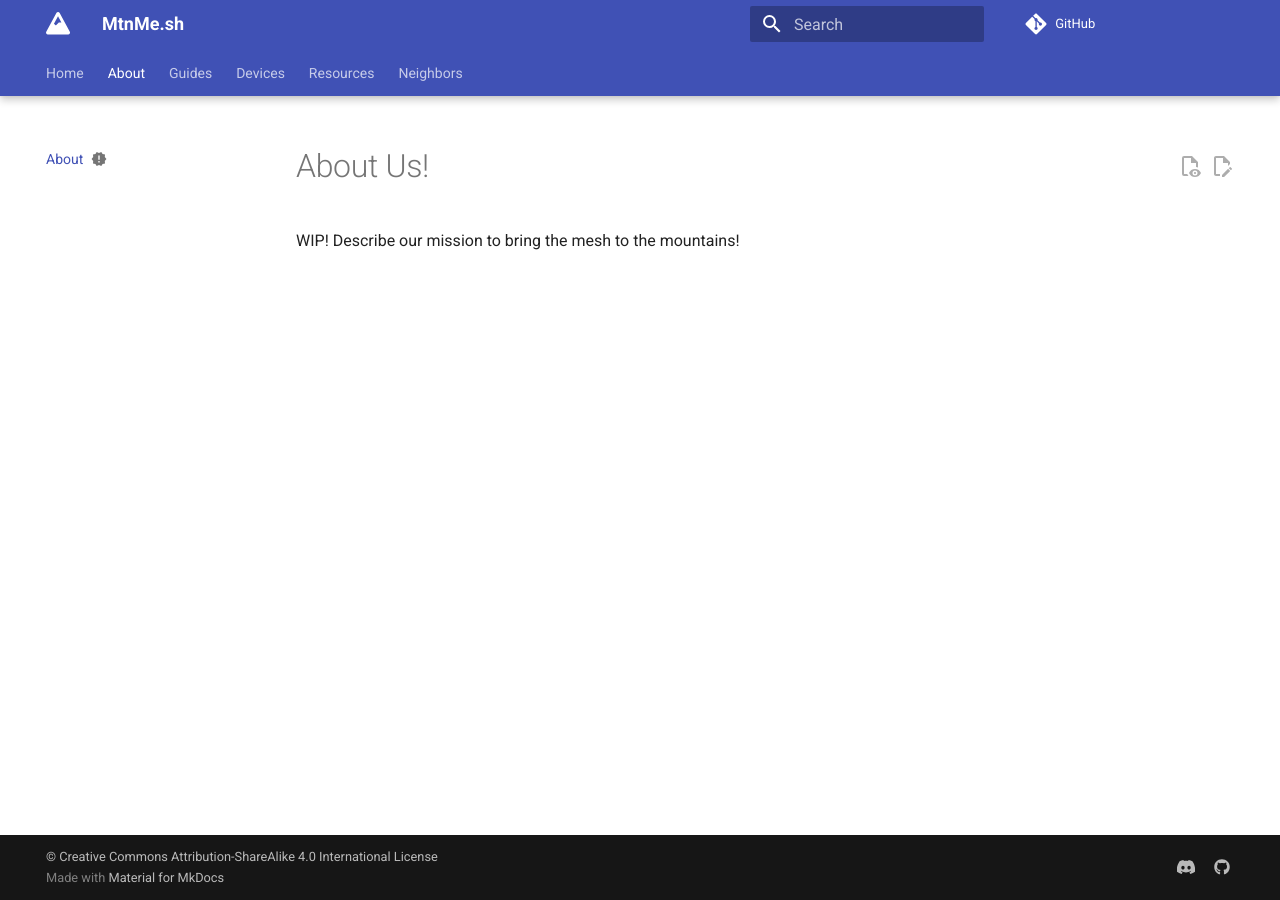
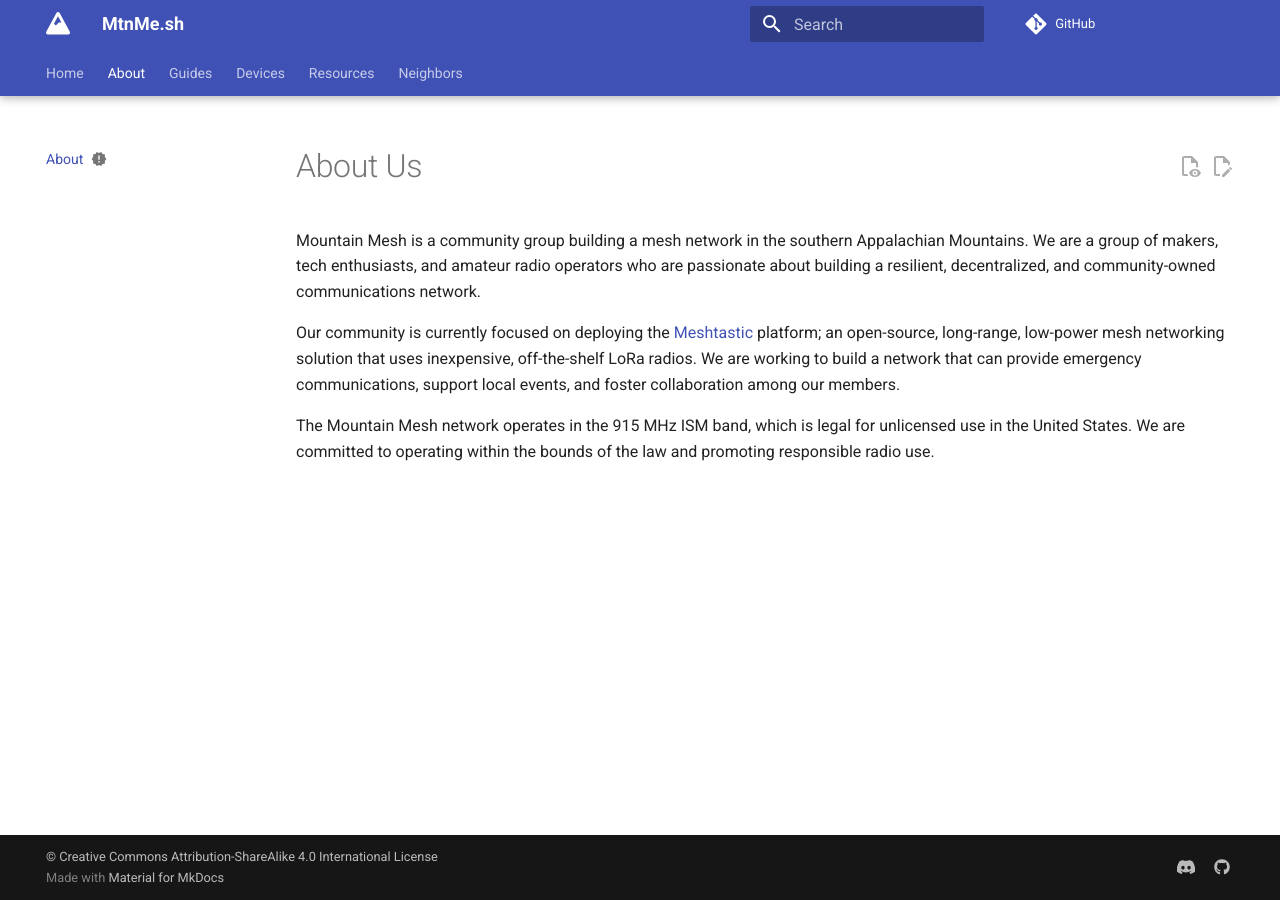
Before and after one commit to MtnMesh/mtnmesh.github.io, an MkDocs documentation site: the page built from docs/about.md, in a window 1280 px wide. Built offline with MkDocs 1.6.1 and Material for MkDocs 9.7.7, drawn with Linux system fonts in a browser that asks for light colours; comment, search, counter and statistics services are not loaded.

Commit message:
Update about.md

```diff
--- a/docs/about.md
+++ b/docs/about.md
@@ -2,6 +2,10 @@
 status: new
 ---
 
-# About Us!
+# About Us
 
-WIP! Describe our mission to bring the mesh to the mountains!
+Mountain Mesh is a community group building a mesh network in the southern Appalachian Mountains. We are a group of makers, tech enthusiasts, and amateur radio operators who are passionate about building a resilient, decentralized, and community-owned communications network.
+
+Our community is currently focused on deploying the [Meshtastic](https://meshtastic.org/) platform; an open-source, long-range, low-power mesh networking solution that uses inexpensive, off-the-shelf LoRa radios. We are working to build a network that can provide emergency communications, support local events, and foster collaboration among our members.
+
+The Mountain Mesh network operates in the 915 MHz ISM band, which is legal for unlicensed use in the United States. We are committed to operating within the bounds of the law and promoting responsible radio use.
```
